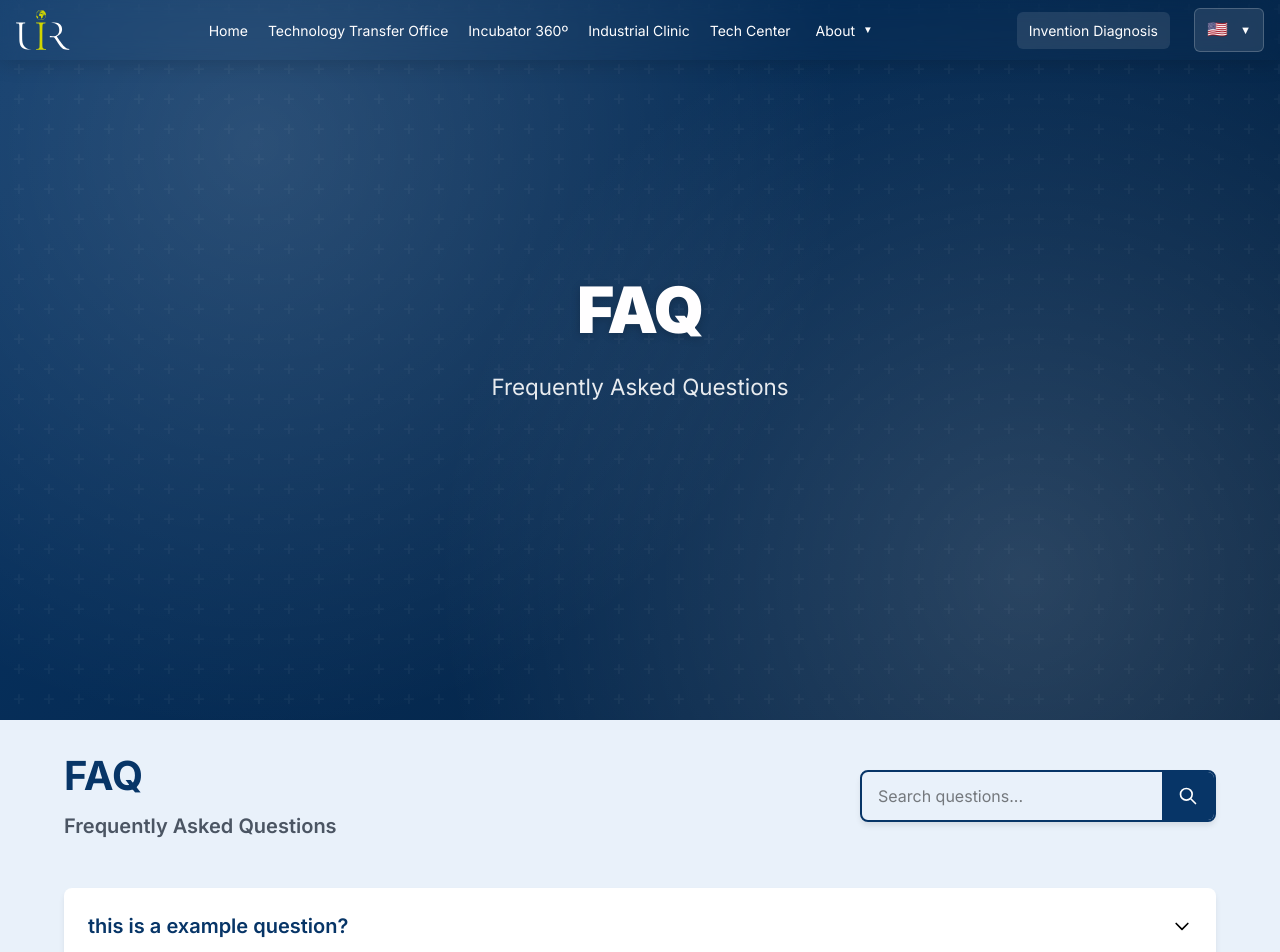
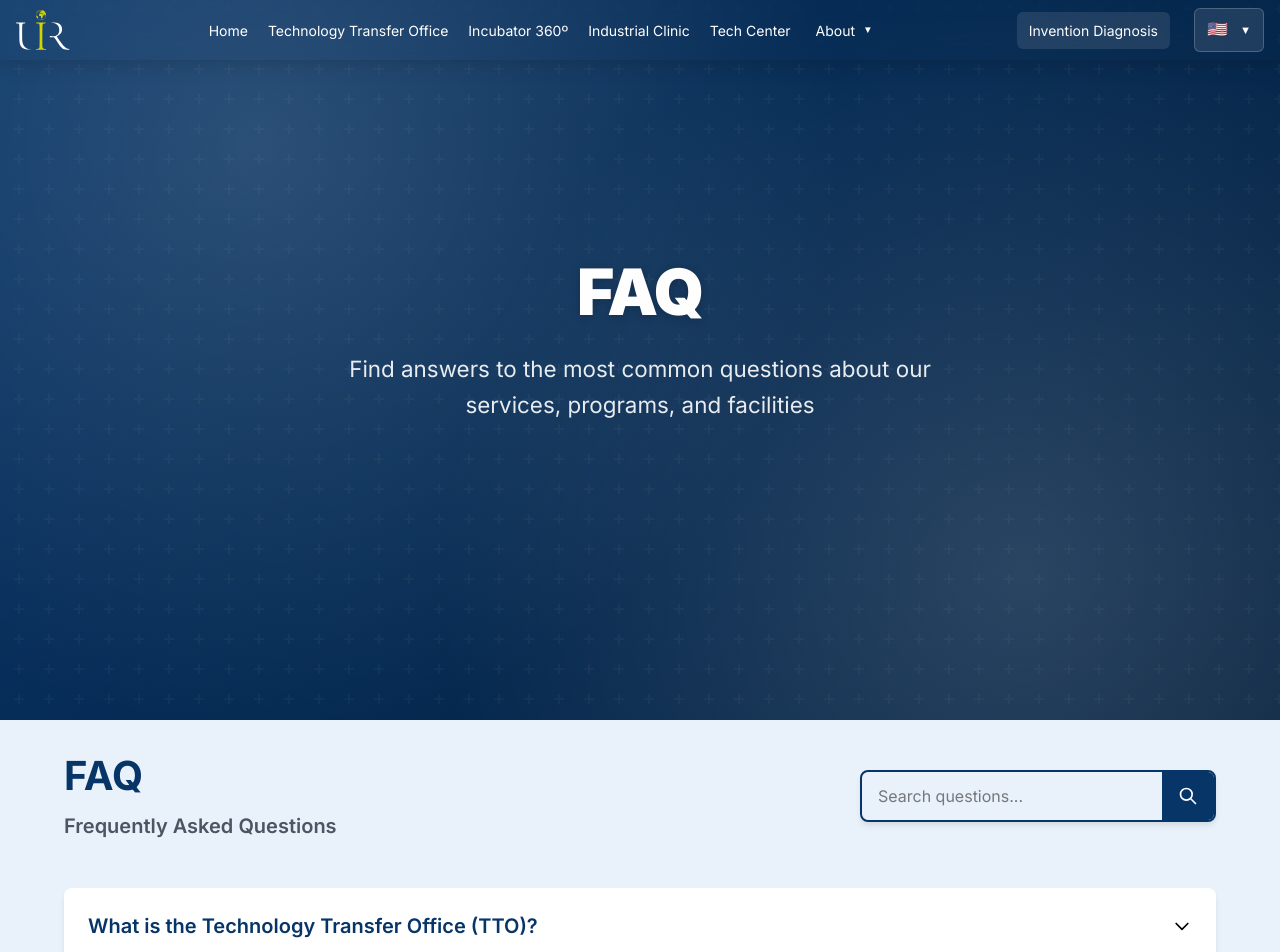
Before and after one commit to yahya-mdarhri/cie_market_frontend, a React (Vite) app: page /faq in a window 1280 px wide. Shown: the top 952 px of the page. Built offline with nearby package versions, Linux system fonts and the light colour scheme.

Commit message:
feat: add internationalization support for FAQ section with translation files for English, Spanish, and French

```diff
--- a/src/i18n/config.ts
+++ b/src/i18n/config.ts
@@ -14,6 +14,10 @@ import frHome from './locales/fr/pages/Home.json';
 import enTTO from './locales/en/pages/TTO.json';
 import esTTO from './locales/es/pages/TTO.json';
 import frTTO from './locales/fr/pages/TTO.json';
+
+import enFAQ from './locales/en/pages/FAQ.json';
+import esFAQ from './locales/es/pages/FAQ.json';
+import frFAQ from './locales/fr/pages/FAQ.json';
 
 import enIntroduction from './locales/en/components/Introduction.json';
 import esIntroduction from './locales/es/components/Introduction.json';
@@ -45,6 +49,7 @@ export const NAMESPACES = {
   contact: 'contact',
   home: 'home',
   tto: 'tto',
+  faq: 'faq',
   introduction: 'introduction',
   visionAndMission: 'visionAndMission',
   contactUs: 'contactUs'
@@ -62,6 +67,7 @@ i18n
         navbar: enNavbar,
         home: enHome,
         tto: enTTO,
+        faq: enFAQ,
         introduction: enIntroduction,
         visionAndMission: enVisionAndMission,
         contactUs: enContactUs
@@ -70,6 +76,7 @@ i18n
         navbar: esNavbar,
         home: esHome,
         tto: esTTO,
+        faq: esFAQ,
         introduction: esIntroduction,
         visionAndMission: esVisionAndMission,
         contactUs: esContactUs
@@ -78,6 +85,7 @@ i18n
         navbar: frNavbar,
         home: frHome,
         tto: frTTO,
+        faq: frFAQ,
         introduction: frIntroduction,
         visionAndMission: frVisionAndMission,
         contactUs: frContactUs
--- /dev/null
+++ b/src/i18n/locales/en/pages/FAQ.json
@@ -0,0 +1,24 @@
+{
+    "faq": {
+      "hero": {
+        "title": "FAQ",
+        "description": "Find answers to the most common questions about our services, programs, and facilities"
+      },
+      "title": "FAQ",
+      "subtitle": "Frequently Asked Questions",
+      "description": "Find answers to the most common questions about our services, programs, and facilities",
+      "searchPlaceholder": "Search questions...",
+      "noResults": "No questions found matching your search.",
+
+      "question1": "What is the Technology Transfer Office (TTO)?",
+      "answer1": "The Technology Transfer Office (TTO) is responsible for managing and commercializing intellectual property and research results from the institution.",
+      "question2": "How can I protect my intellectual property?",
+      "answer2": "You can protect your intellectual property through patents, trademarks, copyrights, and trade secrets. Our TTO team can guide you through the process and help you choose the best protection strategy for your innovation.",
+      "question3": "What services does the Industrial Department offer?",
+      "answer3": "The Industrial Department provides technical support, research and development services, and industrial solutions to help businesses innovate and grow.",
+      "question4": "How can I join the incubator program?",
+      "answer4": "To join our incubator program, you need to submit an application with your business idea or project. Our team will evaluate your proposal and guide you through the selection process.",
+      "question5": "What resources are available at the Technology Center?",
+      "answer5": "The Technology Center offers state-of-the-art equipment, technical expertise, and collaborative spaces for research, development, and innovation projects."
+    }
+  }
--- /dev/null
+++ b/src/i18n/locales/es/pages/FAQ.json
@@ -0,0 +1,23 @@
+{
+  "faq": {
+    "hero": {
+      "title": "FAQ",
+      "description": "Encuentre respuestas a las preguntas más comunes sobre nuestros servicios, programas e instalaciones"
+    },
+    "title": "FAQ",
+    "subtitle": "Preguntas Frecuentes",
+    "description": "Encuentre respuestas a las preguntas más comunes sobre nuestros servicios, programas e instalaciones",
+    "searchPlaceholder": "Buscar preguntas...",
+    "noResults": "No se encontraron preguntas que coincidan con su búsqueda.",
+    "question1": "¿Qué es la Oficina de Transferencia de Tecnología (OTT)?",
+    "answer1": "La Oficina de Transferencia de Tecnología (OTT) es responsable de gestionar y comercializar la propiedad intelectual y los resultados de investigación de la institución.",
+    "question2": "¿Cómo puedo proteger mi propiedad intelectual?",
+    "answer2": "Puede proteger su propiedad intelectual a través de patentes, marcas registradas, derechos de autor y secretos comerciales. Nuestro equipo de OTT puede guiarle en el proceso y ayudarle a elegir la mejor estrategia de protección para su innovación.",
+    "question3": "¿Qué servicios ofrece el Departamento Industrial?",
+    "answer3": "El Departamento Industrial proporciona soporte técnico, servicios de investigación y desarrollo, y soluciones industriales para ayudar a las empresas a innovar y crecer.",
+    "question4": "¿Cómo puedo unirme al programa de incubación?",
+    "answer4": "Para unirse a nuestro programa de incubación, debe presentar una solicitud con su idea o proyecto de negocio. Nuestro equipo evaluará su propuesta y le guiará en el proceso de selección.",
+    "question5": "¿Qué recursos están disponibles en el Centro Tecnológico?",
+    "answer5": "El Centro Tecnológico ofrece equipos de última generación, experiencia técnica y espacios colaborativos para proyectos de investigación, desarrollo e innovación."
+  }
+}
--- /dev/null
+++ b/src/i18n/locales/fr/pages/FAQ.json
@@ -0,0 +1,23 @@
+{
+  "faq": {
+    "hero": {
+      "title": "FAQ",
+      "description": "Trouvez des réponses aux questions les plus courantes sur nos services, programmes et installations"
+    },
+    "title": "FAQ",
+    "subtitle": "Questions Fréquemment Posées",
+    "description": "Trouvez des réponses aux questions les plus courantes sur nos services, programmes et installations",
+    "searchPlaceholder": "Rechercher des questions...",
+    "noResults": "Aucune question ne correspond à votre recherche.",
+    "question1": "Qu'est-ce que le Bureau de Transfert de Technologie (BTT) ?",
+    "answer1": "Le Bureau de Transfert de Technologie (BTT) est responsable de la gestion et de la commercialisation de la propriété intellectuelle et des résultats de recherche de l'institution.",
+    "question2": "Comment puis-je protéger ma propriété intellectuelle ?",
+    "answer2": "Vous pouvez protéger votre propriété intellectuelle par des brevets, des marques, des droits d'auteur et des secrets commerciaux. Notre équipe BTT peut vous guider dans le processus et vous aider à choisir la meilleure stratégia de protection pour votre innovation.",
+    "question3": "Quels services le Département Industriel propose-t-il ?",
+    "answer3": "Le Département Industriel fournit un support technique, des services de recherche et développement, et des solutions industrielles pour aider les entreprises à innover et à se développer.",
+    "question4": "Comment puis-je rejoindre le programme d'incubation ?",
+    "answer4": "Pour rejoindre notre programme d'incubation, vous devez soumettre une candidature avec votre idée ou projet d'entreprise. Notre équipe évaluera votre proposition et vous guidera dans le processus de sélection.",
+    "question5": "Quelles ressources sont disponibles au Centre Technologique ?",
+    "answer5": "Le Centre Technologique offre des équipements de pointe, une expertise technique et des espaces collaboratifs pour les projets de recherche, développement et innovation."
+  }
+}
--- a/src/pages/landing/faq/FAQ.tsx
+++ b/src/pages/landing/faq/FAQ.tsx
@@ -2,13 +2,16 @@ import { useState } from "react";
 import "./FAQ.css";
 import { useDocumentTitle } from "@hooks/useDocumentTitle";
 import LandingLayout from "@components/layouts/LandingLayout/LandingLayout";
-import { faqItems } from "./data";
-
+import { getFaqItems } from "./data";
+import { useTranslation } from "react-i18next";
 
 function FAQ() {
     useDocumentTitle('FAQ | Centre for Innovation and Entrepreneurship');
+    const { t } = useTranslation("faq");
     const [activeIndex, setActiveIndex] = useState<number | null>(null);
     const [searchQuery, setSearchQuery] = useState("");
+
+    const faqItems = getFaqItems(t);
 
     const toggleFAQ = (index: number) => {
         setActiveIndex(activeIndex === index ? null : index);
@@ -29,22 +32,22 @@ function FAQ() {
     return (
         <LandingLayout
         heroProps={{
-            heroTitle: <>FAQ</>,
-            heroDescription: "Frequently Asked Questions",
+            heroTitle: <>{t('faq.title')}</>,
+            heroDescription: t('faq.description'),
         }}
         >
         <div className="faq-container">
             <div className="faq-wrapper">
                 <div className="faq-header">
                     <div className="faq-title">
-                        <h1>FAQ</h1>
-                        <h3>Frequently Asked Questions</h3>
+                        <h1>{t('faq.title')}</h1>
+                        <h3>{t('faq.subtitle')}</h3>
                     </div>
                     <div className="faq-search">
                         <div className="search-container">
                             <input
                                 type="text"
-                                placeholder="Search questions..."
+                                placeholder={t('faq.searchPlaceholder')}
                                 className="search-input"
                                 value={searchQuery}
                                 onChange={handleSearch}
@@ -83,7 +86,7 @@ function FAQ() {
                         ))
                     ) : (
                         <div className="no-results">
-                            <p>No questions found matching your search.</p>
+                            <p>{t('faq.noResults')}</p>
                         </div>
                     )}
                 </div>
--- a/src/pages/landing/faq/data.tsx
+++ b/src/pages/landing/faq/data.tsx
@@ -1,28 +1,25 @@
 // This file contains the data for the FAQ page of the landing page.
-// It exports an array of FAQ items, each containing a question and an answer.
+// It exports a function that returns an array of FAQ items with translations.
 
-const faqItems = [
+export const getFaqItems = (t: any) => [
     {
-        question: "this is a example question?",
-        answer: "this is a example answer."
+        question: t('faq.question1'),
+        answer: t('faq.answer1')
     },
     {
-        question: "this is a example of a verry long long long long long long question?",
-        answer: "this is a example answer. this is a example answer.this is a example answer.this is a example answer.this is a example answer."
+        question: t('faq.question2'),
+        answer: t('faq.answer2')
     },
     {
-        question: "this is a example question?",
-        answer: "this is a example answer."
+        question: t('faq.question3'),
+        answer: t('faq.answer3')
     },
     {
-        question: "this is a example question?",
-        answer: "this is a example answer."
+        question: t('faq.question4'),
+        answer: t('faq.answer4')
     },
     {
-        question: "this is a example question?",
-        answer: "this is a example answer."
-    },
+        question: t('faq.question5'),
+        answer: t('faq.answer5')
+    }
 ];
-
-
-export {faqItems}
```
